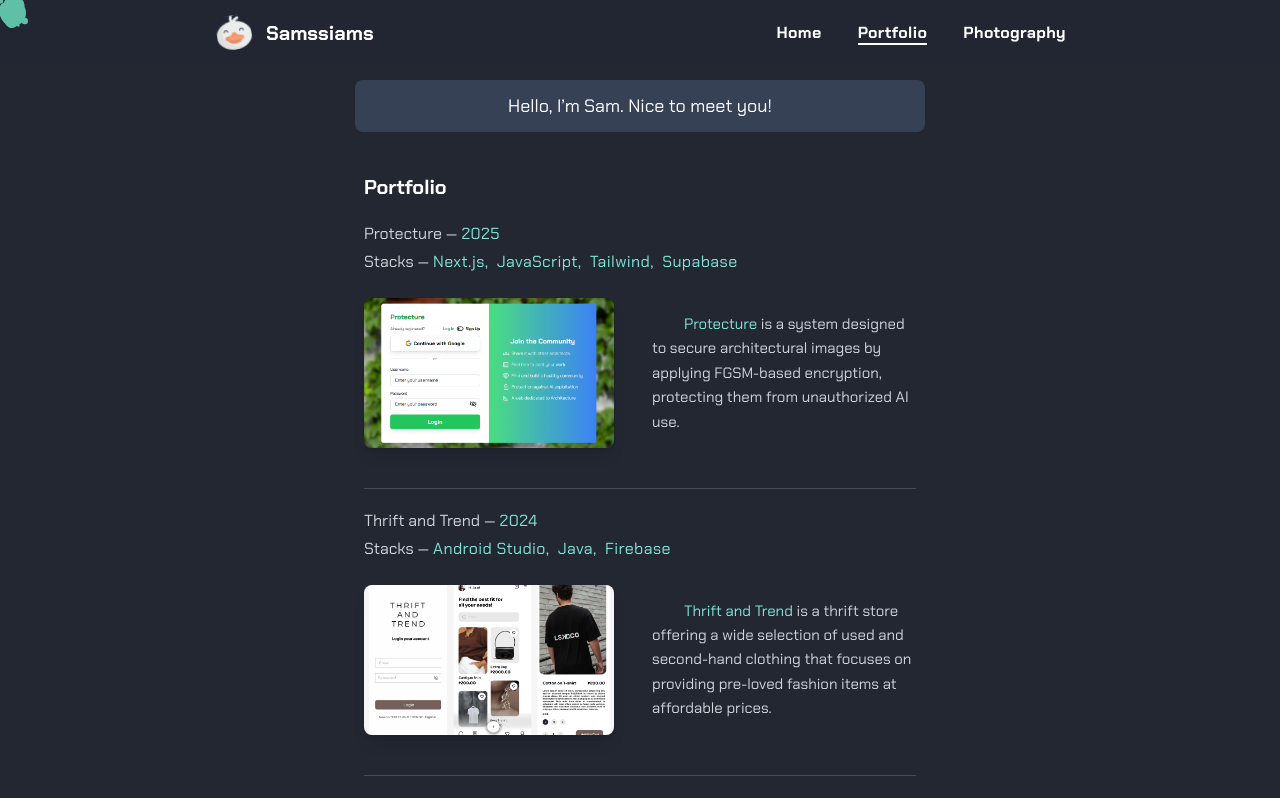
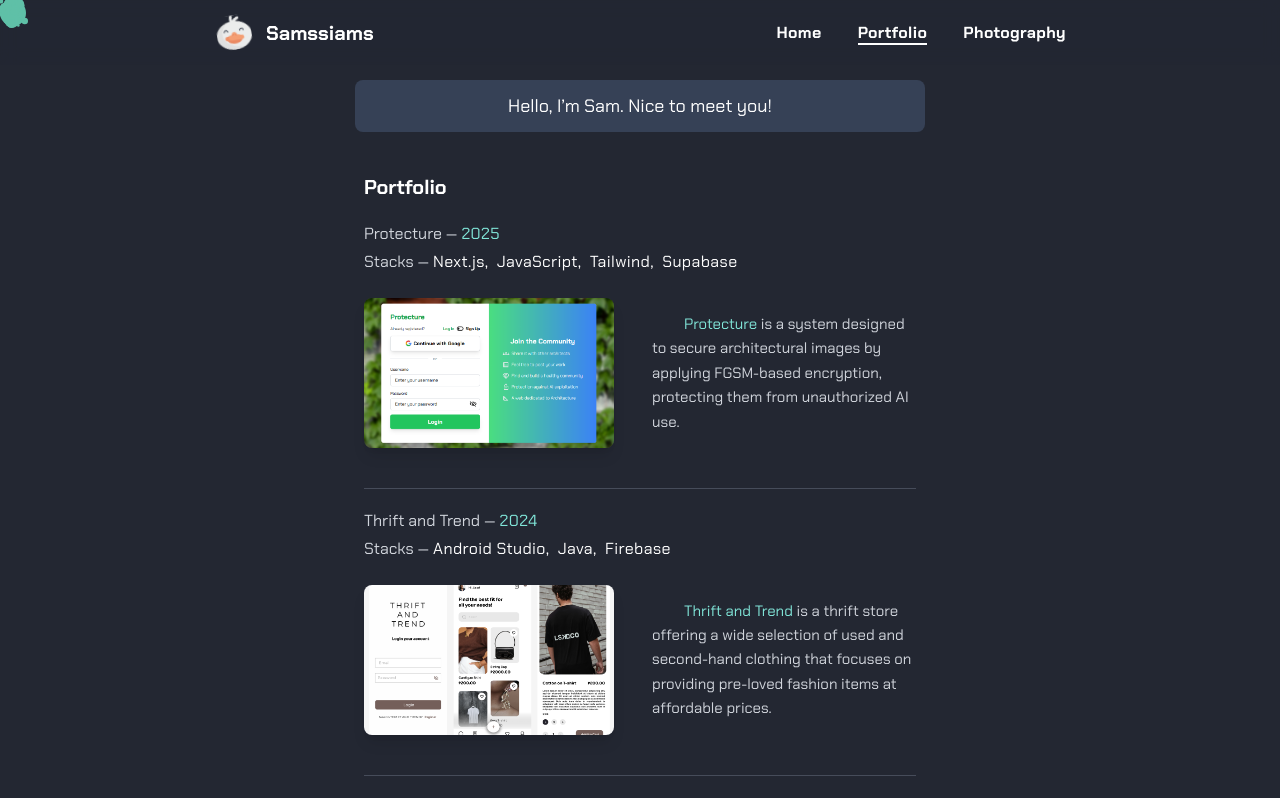
Before and after one commit to samssiams/portfolio, a Next.js app: page /projects/portfolio in a window 1280 px wide. Shown: the top 798 px of the page. Built offline with nearby package versions, Linux system fonts and the light colour scheme.

Commit message:
Stacks - white

```diff
--- a/app/projects/portfolio/page.tsx
+++ b/app/projects/portfolio/page.tsx
@@ -111,7 +111,7 @@
                     {project.stacks.map((stack, idx) => (
                       <span
                         key={idx}
-                        className="tracking-[0.38px] text-[#81E6D9] mr-1"
+                        className="tracking-[0.38px] text-white mr-1"
                       >
                         {stack}
                         {idx < project.stacks.length - 1 && ","}{" "}
```
